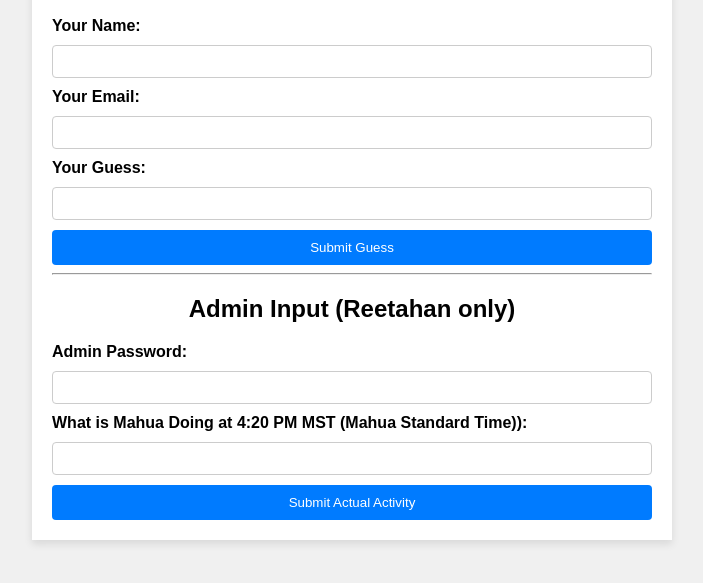
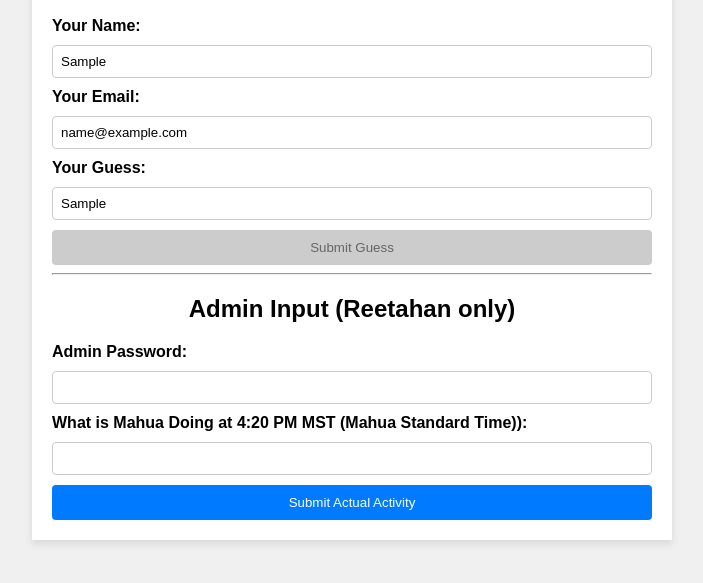
Before and after one commit to glaba/wmdle, a plain HTML site: page frontend/index.html in a window 1280 px wide. Both pictures are taken after typing "Sample", "name@example.com", "Sample" into the empty fields and a click on the button "Submit Guess". Shown: the part 151-734 px from the top of the page, without its empty margins (288-991 px from the left). Drawn offline with Linux system fonts and the light colour scheme; no server answers.

Commit message:
Disable submit button on guess + error handling

```diff
--- a/frontend/app.js
+++ b/frontend/app.js
@@ -1,23 +1,35 @@
 const guessForm = document.getElementById('guess-form');
 const adminForm = document.getElementById('admin-form');
+const guessSubmitButton = document.getElementById('guessSubmitButton');
 
 guessForm.addEventListener('submit', async (event) => {
   event.preventDefault();
+  guessSubmitButton.disabled = true;
+  guessSubmitButton.style.backgroundColor = '#ccc';
   const formData = new FormData(guessForm);
   const data = {
     name : formData.get('name'),
     email : formData.get('email'),
     guess : formData.get('guess')
   };
-  await fetch('/api/guess', {
+
+  try {
+    const response = await fetch('/api/guess', {
       method : 'POST',
       headers : {'Content-Type' : 'application/json'},
       body : JSON.stringify(data)
     });
+    if (response.ok != true) {
+      throw new Error(`Something wrong, status: ${response.status}`);
+    }
     document.getElementById('name').value = '';
     document.getElementById('email').value = '';
     document.getElementById('guess').value = '';
     alert('Your guess has been submitted!');
+  } catch (error) {
+    console.error('Error:', error);
+    alert('BBL Drizzy, BBL Drizzzzyyy');
+  }
 });
 
 adminForm.addEventListener('submit', async (event) => {
--- a/frontend/index.html
+++ b/frontend/index.html
@@ -17,7 +17,7 @@
                 <input type="email" id="email" name="email" required>
                 <label for="guess">Your Guess:</label>
                 <input type="text" id="guess" name="guess" required>
-                <button type="submit">Submit Guess</button>
+                <button type="submit" id="guessSubmitButton">Submit Guess</button>
             </form>
         </div>
         <hr>
@@ -28,7 +28,7 @@
                 <input type="password" id="admin-password" name="password" required>
                 <label for="actual">What is Mahua Doing at 4:20 PM MST (Mahua Standard Time)):</label>
                 <input type="text" id="actual" name="actual" required>
-                <button type="submit">Submit Actual Activity</button>
+                <button type="submit" id="adminSubmitButton">Submit Actual Activity</button>
             </form>
         </div>
     </div>
--- a/frontend/style.css
+++ b/frontend/style.css
@@ -45,3 +45,9 @@ button {
 button:hover {
     background-color: #0056b3;
 }
+
+button:disabled {
+    background-color: #ccc;
+    color: #666;
+    cursor: not-allowed;
+}
```
Lines whose indentation alone changed are shown as unchanged.
